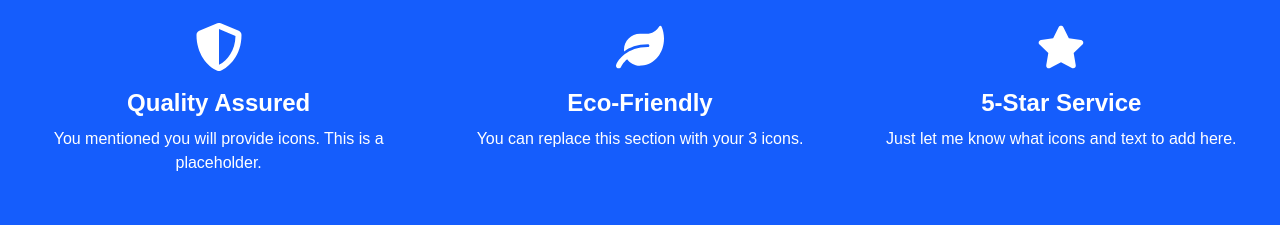
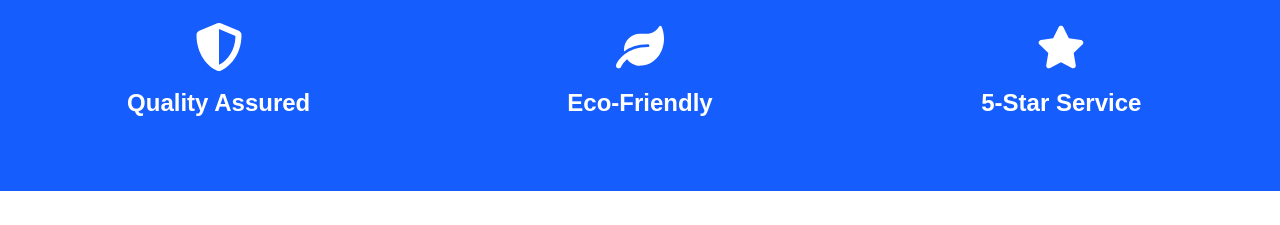
Before and after one commit to epcorn/Express_Pesticides_Website, a Next.js app: page /aboutus in a window 1280 px wide. Shown: the part 1340-1565 px from the top of the page. Built offline with nearby package versions, Linux system fonts and the light colour scheme.

Commit message:
small change in aboutus

```diff
--- a/src/app/aboutus/page.js
+++ b/src/app/aboutus/page.js
@@ -109,17 +109,14 @@ export default function AboutPage() {
             <div>
               <FaShieldAlt className="text-5xl mx-auto mb-4" />
               <h3 className="text-2xl font-bold mb-2">Quality Assured</h3>
-              <p>You mentioned you will provide icons. This is a placeholder.</p>
             </div>
             <div>
               <FaLeaf className="text-5xl mx-auto mb-4" />
               <h3 className="text-2xl font-bold mb-2">Eco-Friendly</h3>
-              <p>You can replace this section with your 3 icons.</p>
             </div>
             <div>
               <FaStar className="text-5xl mx-auto mb-4" />
               <h3 className="text-2xl font-bold mb-2">5-Star Service</h3>
-              <p>Just let me know what icons and text to add here.</p>
             </div>
           </div>
         </div>
```
